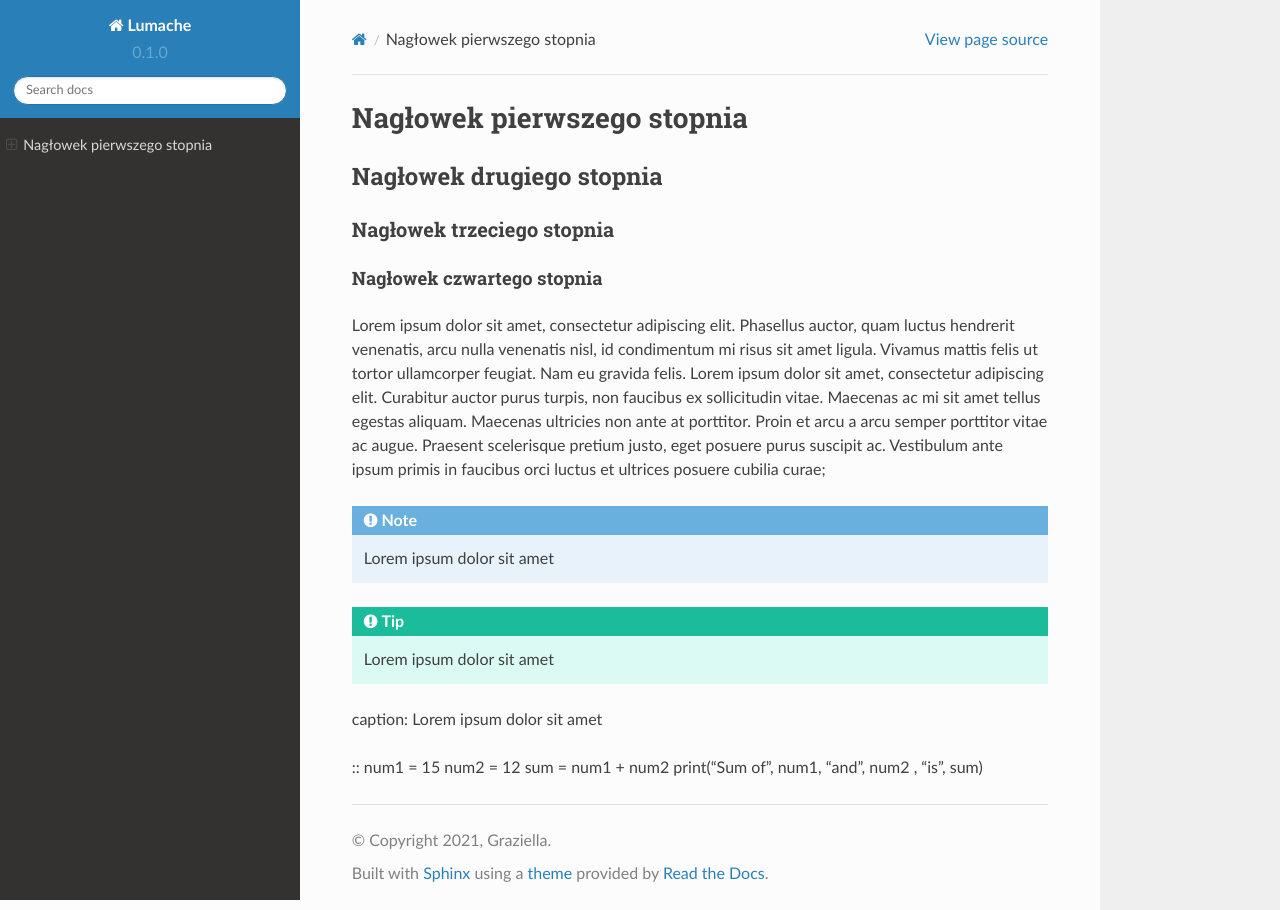
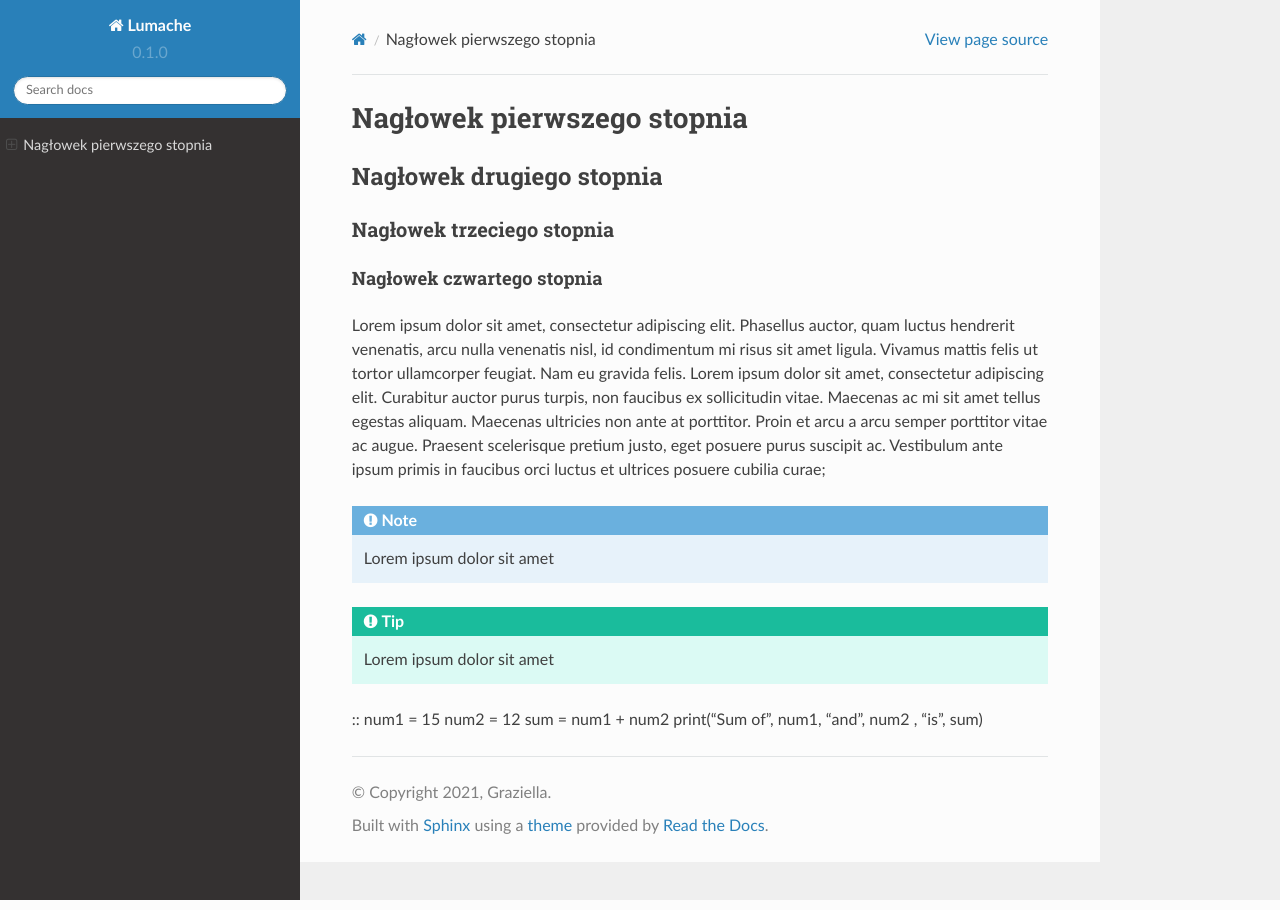
Before and after one commit to juleryk/juleryk-zse-4TR-EK-rtd, a Sphinx documentation site: the page built from docs/source/index.rst, in a window 1280 px wide. Built offline with Sphinx 7.4.7 and the Read the Docs theme 2.0.0, drawn with Linux system fonts in a browser that asks for light colours; part of the change alters nothing that is shown.

Commit message:
Update index.rst

```diff
--- a/docs/source/index.rst
+++ b/docs/source/index.rst
@@ -15,7 +15,7 @@ Lorem ipsum dolor sit amet, consectetur adipiscing elit. Phasellus auctor, quam
 .. note::  Lorem ipsum dolor sit amet
 .. tip::  Lorem ipsum dolor sit amet
 
-caption:  Lorem ipsum dolor sit amet
+.. caption:  Lorem ipsum dolor sit amet
 
 ::
 num1 = 15
```
